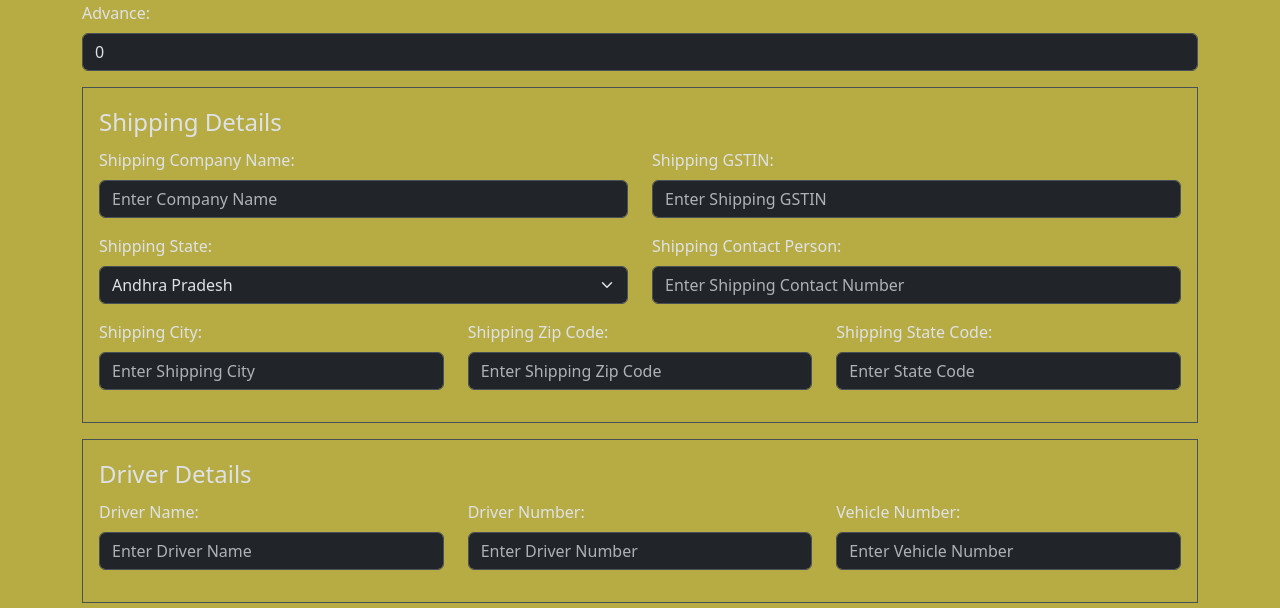
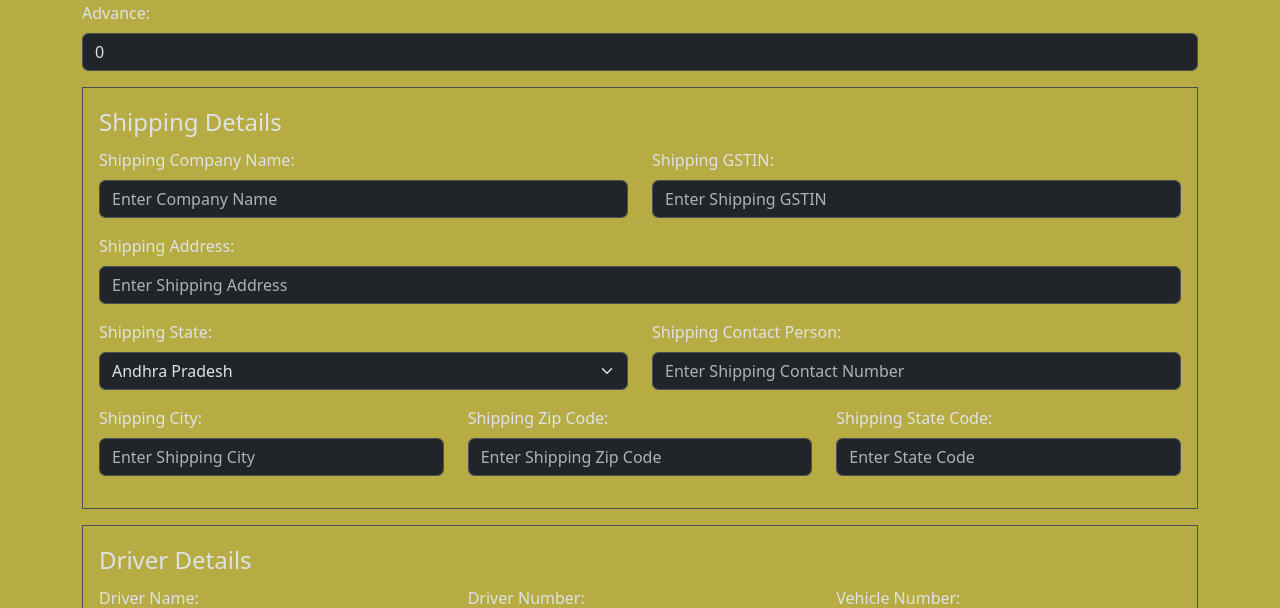
Before and after one commit to shivam230697/cgns, a Django app: page /add_invoice/ in a window 1280 px wide. Shown: the part 890-1498 px from the top of the page. Run offline with Django 5.2, Linux system fonts and the light colour scheme; the visitor is signed in with stand-in values (Sample User, id 1); data that the repository does not hold is empty; some libraries are stand-ins or nearby versions.

Commit message:
adding shipping field in invoce

```diff
--- a/cns_project/templates/add_invoice.html
+++ b/cns_project/templates/add_invoice.html
@@ -93,6 +93,10 @@
                         <label for="id_shipping_gstin" class="form-label">Shipping GSTIN:</label>
                         <input type="text" class="form-control" id="id_shipping_gstin" name="shipping_gstin" placeholder="Enter Shipping GSTIN" value="{{ form.shipping_gstin.value|default_if_none:'' }}" required>
                     </div>
+                </div>
+                <div class="mb-3">
+                    <label for="id_shipping_address" class="form-label">Shipping Address:</label>
+                    <input type="text" class="form-control" id="id_shipping_address" name="shipping_address" placeholder="Enter Shipping Address" value="{{ form.shipping_address.value|default_if_none:'' }}" required>
                 </div>
                 <div class="mb-3 row">
                     <div class="col-md-6">
```
